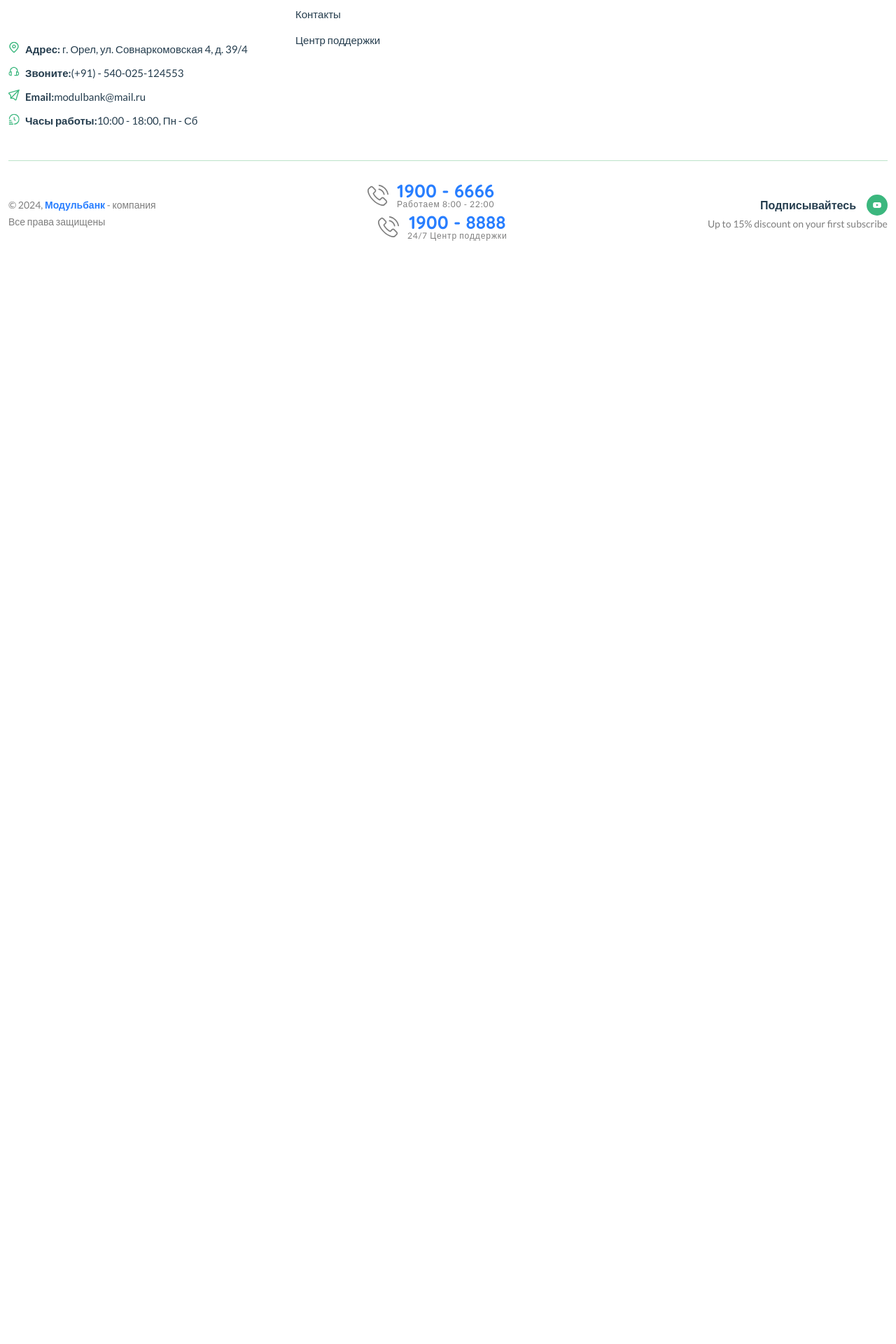
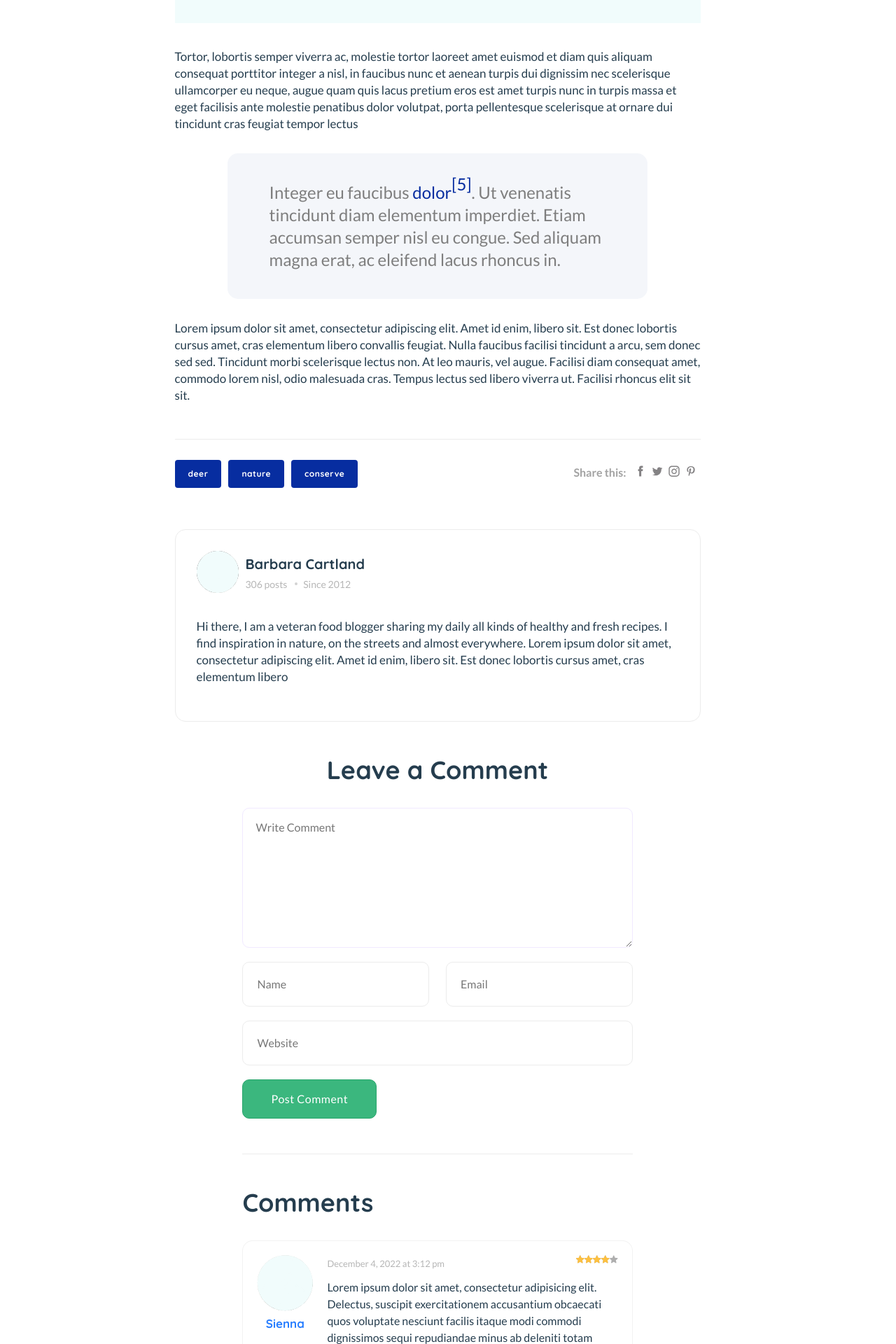
Before and after one commit to mflorya575/Modulbank_Django, a Django app: a page that uses bank/templates/base.html in a window 1280 px wide. Shown: the part 1720-3640 px from the top of the page at 70% size. Before the commit the page ends 2064 px from the top, so only its background shows below. Run offline with Django 4.2, Linux system fonts and the light colour scheme; data comes from the database, SQL or seed files in the repository; style sheets or scripts are compiled from the project's sources; some libraries are stand-ins or nearby versions.

Commit message:
add page blog detail

```diff
--- a/bank/main/views.py
+++ b/bank/main/views.py
@@ -40,4 +40,4 @@ def blog_detail(request, slug):
         'blog': blog,
     }
 
-    return render(request, 'bank/blog.html', context)
+    return render(request, 'bank/blog_detail.html', context)
--- a/bank/static/assets/css/style.css
+++ b/bank/static/assets/css/style.css
@@ -54,3 +54,7 @@
 .main-menu > nav > ul > li > a.active {
     color: #072DA0 !important;
 }
+
+a {
+    color: #072DA0;
+}
--- a/bank/templates/bank/blog.html
+++ b/bank/templates/bank/blog.html
@@ -10,8 +10,8 @@
                     <div class="row align-items-center">
                         <div class="col-xl-3">
                             <h1 class="mb-15">Блог и Новости</h1>
-                            <div class="breadcrumb">
-                                <a href="index.html" rel="nofollow"><i class="fi-rs-home mr-5"></i>Главная</a>
+                            <div class="breadcrumb" id="blue">
+                                <a href="{% url 'main:index' %}" rel="nofollow"><i class="fi-rs-home mr-5"></i>Главная</a>
                                 <span></span> Блог
                             </div>
                         </div>
@@ -101,7 +101,7 @@
                                         <div class="entry-content-2">
                                             <h6 class="mb-10 font-sm"><a class="entry-meta text-muted" href="blog-category-grid.html">Событие</a></h6>
                                             <h4 class="post-title mb-15">
-                                                <a href="blog-post-right.html">{{ blog.title }}</a>
+                                                <a href="{% url 'main:blog_detail' slug=blog.slug %}">{{ blog.title }}</a>
                                             </h4>
                                             <div class="entry-meta font-xs color-grey mt-10 pb-10">
                                                 {% comment %} <div>
--- /dev/null
+++ b/bank/templates/bank/blog_detail.html
@@ -0,0 +1,196 @@
+{% extends 'base.html' %}
+{% load static %}
+
+{% block content %}
+
+    <main class="main">
+        <div class="page-content mb-50">
+            <div class="container">
+                <div class="row">
+                    <div class="col-lg-9 m-auto">
+                        <div class="single-page pt-50 pr-30">
+                            <div class="single-header style-2">
+                                <div class="row">
+                                    <div class="col-xl-10 col-lg-12 m-auto">
+                                        <h6 class="mb-10"><a href="#">Recipes</a></h6>
+                                        <h2 class="mb-10">Best smartwatch 2022: the top wearables you can buy today</h2>
+                                        <div class="single-header-meta">
+                                            <div class="entry-meta meta-1 font-xs mt-15 mb-15">
+                                                <a class="author-avatar" href="#">
+                                                    <img class="img-circle" src="assets/imgs/blog/author-1.png" alt="">
+                                                </a>
+                                                <span class="post-by">By <a href="#">Sugar Rosie</a></span>
+                                                <span class="post-on has-dot">2 hours ago</span>
+                                                <span class="time-reading has-dot">8 mins read</span>
+                                            </div>
+                                            <div class="social-icons single-share">
+                                                <ul class="text-grey-5 d-inline-block">
+                                                    <li class="mr-5"><a href="#"><img src="assets/imgs/theme/icons/icon-bookmark.svg" alt=""></a></li>
+                                                    <li><a href="#"><img src="assets/imgs/theme/icons/icon-heart-2.svg" alt=""></a></li>
+                                                </ul>
+                                            </div>
+                                        </div>
+                                    </div>
+                                </div>
+                            </div>
+                            <figure class="single-thumbnail">
+                                <img src="assets/imgs/blog/blog-19.png" alt="">
+                            </figure>
+                            <div class="single-content">
+                                <div class="row">
+                                    <div class="col-xl-10 col-lg-12 m-auto">
+                                        <p class="single-excerpt">Helping everyone live happier, healthier lives at home through their kitchen. Kitchn is a daily food magazine on the Web celebrating life in the kitchen through home cooking and kitchen intelligence.</p>
+                                        <p>We've reviewed and ranked all of the best smartwatches on the market right now, and we've made a definitive list of the top 10 devices you can buy today. One of the 10 picks below may just be your perfect next smartwatch.</p>
+                                        <p>Those top-end wearables span from the Apple Watch to Fitbits, Garmin watches to Tizen-sporting Samsung watches. There's also Wear OS which is Google's own wearable operating system in the vein of Apple's watchOS - you’ll see it show up in a lot of these devices.</p>
+                                        <h5 class="mt-50">Lorem ipsum dolor sit amet cons</h5>
+                                        <p>Throughout our review process, we look at the design, features, battery life, spec, price and more for each smartwatch, rank it against the competition and enter it into the list you'll find below.</p>
+                                        <img class="mb-30" src="assets/imgs/blog/blog-21.png" alt="">
+                                        <p>Tortor, lobortis semper viverra ac, molestie tortor laoreet amet euismod et diam quis aliquam consequat porttitor integer a nisl, in faucibus nunc et aenean turpis dui dignissim nec scelerisque ullamcorper eu neque, augue quam quis lacus pretium eros est amet turpis nunc in turpis massa et eget facilisis ante molestie penatibus dolor volutpat, porta pellentesque scelerisque at ornare dui tincidunt cras feugiat tempor lectus</p>
+                                        <blockquote>
+                                            <p>Integer eu faucibus <a href="#">dolor</a><sup><a href="#">[5]</a></sup>. Ut venenatis tincidunt diam elementum imperdiet. Etiam accumsan semper nisl eu congue. Sed aliquam magna erat, ac eleifend lacus rhoncus in.</p>
+                                        </blockquote>
+                                        <p>Lorem ipsum dolor sit amet, consectetur adipiscing elit. Amet id enim, libero sit. Est donec lobortis cursus amet, cras elementum libero convallis feugiat. Nulla faucibus facilisi tincidunt a arcu, sem donec sed sed. Tincidunt morbi scelerisque lectus non. At leo mauris, vel augue. Facilisi diam consequat amet, commodo lorem nisl, odio malesuada cras. Tempus lectus sed libero viverra ut. Facilisi rhoncus elit sit sit.</p>
+                                        <!--Entry bottom-->
+                                        <div class="entry-bottom mt-50 mb-30">
+                                            <div class="tags w-50 w-sm-100">
+                                                <a href="blog-category-big.html" rel="tag" class="hover-up btn btn-sm btn-rounded mr-10">deer</a>
+                                                <a href="blog-category-big.html" rel="tag" class="hover-up btn btn-sm btn-rounded mr-10">nature</a>
+                                                <a href="blog-category-big.html" rel="tag" class="hover-up btn btn-sm btn-rounded mr-10">conserve</a>
+                                            </div>
+                                            <div class="social-icons single-share">
+                                                <ul class="text-grey-5 d-inline-block">
+                                                    <li><strong class="mr-10">Share this:</strong></li>
+                                                    <li class="social-facebook"><a href="#"><img src="assets/imgs/theme/icons/icon-facebook.svg" alt=""></a></li>
+                                                    <li class="social-twitter"> <a href="#"><img src="assets/imgs/theme/icons/icon-twitter.svg" alt=""></a></li>
+                                                    <li class="social-instagram"><a href="#"><img src="assets/imgs/theme/icons/icon-instagram.svg" alt=""></a></li>
+                                                    <li class="social-linkedin"><a href="#"><img src="assets/imgs/theme/icons/icon-pinterest.svg" alt=""></a></li>
+                                                </ul>
+                                            </div>
+                                        </div>
+                                        <!--Author box-->
+                                        <div class="author-bio p-30 mt-50 border-radius-15 bg-white">
+                                            <div class="author-image mb-30">
+                                                <a href="author.html"><img src="assets/imgs/blog/author-1.png" alt="" class="avatar"></a>
+                                                <div class="author-infor">
+                                                    <h5 class="mb-5">Barbara Cartland</h5>
+                                                    <p class="mb-0 text-muted font-xs">
+                                                        <span class="mr-10">306 posts</span>
+                                                        <span class="has-dot">Since 2012</span>
+                                                    </p>
+                                                </div>
+                                            </div>
+                                            <div class="author-des">
+                                                <p>Hi there, I am a veteran food blogger sharing my daily all kinds of healthy and fresh recipes. I find inspiration in nature, on the streets and almost everywhere. Lorem ipsum dolor sit amet, consectetur adipiscing elit. Amet id enim, libero sit. Est donec lobortis cursus amet, cras elementum libero</p>
+                                            </div>
+                                        </div>
+                                        <!--Comment form-->
+                                        <div class="comment-form">
+                                            <h3 class="mb-15 text-center mb-30">Leave a Comment</h3>
+                                            <div class="row">
+                                                <div class="col-lg-9 col-md-12  m-auto">
+                                                    <form class="form-contact comment_form mb-50" action="#" id="commentForm">
+                                                        <div class="row">
+                                                            <div class="col-12">
+                                                                <div class="form-group">
+                                                                    <textarea class="form-control w-100" name="comment" id="comment" cols="30" rows="9" placeholder="Write Comment"></textarea>
+                                                                </div>
+                                                            </div>
+                                                            <div class="col-sm-6">
+                                                                <div class="form-group">
+                                                                    <input class="form-control" name="name" id="name" type="text" placeholder="Name">
+                                                                </div>
+                                                            </div>
+                                                            <div class="col-sm-6">
+                                                                <div class="form-group">
+                                                                    <input class="form-control" name="email" id="email" type="email" placeholder="Email">
+                                                                </div>
+                                                            </div>
+                                                            <div class="col-12">
+                                                                <div class="form-group">
+                                                                    <input class="form-control" name="website" id="website" type="text" placeholder="Website">
+                                                                </div>
+                                                            </div>
+                                                        </div>
+                                                        <div class="form-group">
+                                                            <button type="submit" class="button button-contactForm">Post Comment</button>
+                                                        </div>
+                                                    </form>
+                                                    <div class="comments-area">
+                                                        <h3 class="mb-30">Comments</h3>
+                                                        <div class="comment-list   m-auto"">
+                                                            <div class=" single-comment justify-content-between d-flex mb-30">
+                                                            <div class="user justify-content-between d-flex">
+                                                                <div class="thumb text-center">
+                                                                    <img src="assets/imgs/blog/author-2.png" alt="">
+                                                                    <a href="#" class="font-heading text-brand">Sienna</a>
+                                                                </div>
+                                                                <div class="desc">
+                                                                    <div class="d-flex justify-content-between mb-10">
+                                                                        <div class="d-flex align-items-center">
+                                                                            <span class="font-xs text-muted">December 4, 2022 at 3:12 pm </span>
+                                                                        </div>
+                                                                        <div class="product-rate d-inline-block">
+                                                                            <div class="product-rating" style="width:80%">
+                                                                            </div>
+                                                                        </div>
+                                                                    </div>
+                                                                    <p class="mb-10">Lorem ipsum dolor sit amet, consectetur adipisicing elit. Delectus, suscipit exercitationem accusantium obcaecati quos voluptate nesciunt facilis itaque modi commodi dignissimos sequi repudiandae minus ab deleniti totam officia id incidunt? <a href="#" class="reply">Reply</a></p>
+                                                                </div>
+                                                            </div>
+                                                        </div>
+                                                        <div class="single-comment justify-content-between d-flex mb-30 ml-30">
+                                                            <div class="user justify-content-between d-flex">
+                                                                <div class="thumb text-center">
+                                                                    <img src="assets/imgs/blog/author-3.png" alt="">
+                                                                    <a href="#" class="font-heading text-brand">Brenna</a>
+                                                                </div>
+                                                                <div class="desc">
+                                                                    <div class="d-flex justify-content-between mb-10">
+                                                                        <div class="d-flex align-items-center">
+                                                                            <span class="font-xs text-muted">December 4, 2022 at 3:12 pm </span>
+                                                                        </div>
+                                                                        <div class="product-rate d-inline-block">
+                                                                            <div class="product-rating" style="width:80%">
+                                                                            </div>
+                                                                        </div>
+                                                                    </div>
+                                                                    <p class="mb-10">Lorem ipsum dolor sit amet, consectetur adipisicing elit. Delectus, suscipit exercitationem accusantium obcaecati quos voluptate nesciunt facilis itaque modi commodi dignissimos sequi repudiandae minus ab deleniti totam officia id incidunt? <a href="#" class="reply">Reply</a></p>
+                                                                </div>
+                                                            </div>
+                                                        </div>
+                                                        <div class="single-comment justify-content-between d-flex">
+                                                            <div class="user justify-content-between d-flex">
+                                                                <div class="thumb text-center">
+                                                                    <img src="assets/imgs/blog/author-4.png" alt="">
+                                                                    <a href="#" class="font-heading text-brand">Gemma</a>
+                                                                </div>
+                                                                <div class="desc">
+                                                                    <div class="d-flex justify-content-between mb-10">
+                                                                        <div class="d-flex align-items-center">
+                                                                            <span class="font-xs text-muted">December 4, 2022 at 3:12 pm </span>
+                                                                        </div>
+                                                                        <div class="product-rate d-inline-block">
+                                                                            <div class="product-rating" style="width:80%">
+                                                                            </div>
+                                                                        </div>
+                                                                    </div>
+                                                                    <p class="mb-10">Lorem ipsum dolor sit amet, consectetur adipisicing elit. Delectus, suscipit exercitationem accusantium obcaecati quos voluptate nesciunt facilis itaque modi commodi dignissimos sequi repudiandae minus ab deleniti totam officia id incidunt? <a href="#" class="reply">Reply</a></p>
+                                                                </div>
+                                                            </div>
+                                                        </div>
+                                                    </div>
+                                                </div>
+                                            </div>
+                                        </div>
+                                    </div>
+                                </div>
+                            </div>
+                        </div>
+                    </div>
+                </div>
+            </div>
+        </div>
+        </div>
+    </main>
+
+{% endblock content %}
--- a/bank/templates/bank/contact.html
+++ b/bank/templates/bank/contact.html
@@ -7,7 +7,7 @@
         <div class="page-header breadcrumb-wrap">
             <div class="container">
                 <div class="breadcrumb">
-                    <a href="index.html" rel="nofollow" id="blue"><i class="fi-rs-home mr-5"></i>Контакты</a>
+                    <a href="{% url 'main:index' %}" rel="nofollow" id="blue"><i class="fi-rs-home mr-5"></i>Главная</a>
                 </div>
             </div>
         </div>
--- a/bank/templates/bank/index.html
+++ b/bank/templates/bank/index.html
@@ -6,7 +6,7 @@
         <div class="page-header breadcrumb-wrap">
             <div class="container">
                 <div class="breadcrumb">
-                    <a href="index.html" rel="nofollow" id="blue"><i class="fi-rs-home mr-5"></i>Главная</a>
+                    <a href="{% url 'main:index' %}" rel="nofollow" id="blue"><i class="fi-rs-home mr-5"></i>Главная</a>
                     {% comment %} <span></span> Pages <span></span> About us {% endcomment %}
                 </div>
             </div>
--- a/bank/templates/base.html
+++ b/bank/templates/base.html
@@ -722,9 +722,9 @@
                         </ul>
                     </div>
                     <div class="footer-link-widget col">
-                        <h4 class="widget-title">Аккаунт</h4>
+                        <h4 class="widget-title">Услуги</h4>
                         <ul class="footer-list mb-sm-5 mb-md-0">
-                            <li><a href="#">Войти</a></li>
+                            {% comment %} <li><a href="#">Войти</a></li> {% endcomment %}
                             {% comment %} <li><a href="#">View Cart</a></li> {% endcomment %}
                             {% comment %} <li><a href="#">My Wishlist</a></li> {% endcomment %}
                             {% comment %} <li><a href="#">Track My Order</a></li> {% endcomment %}
```
